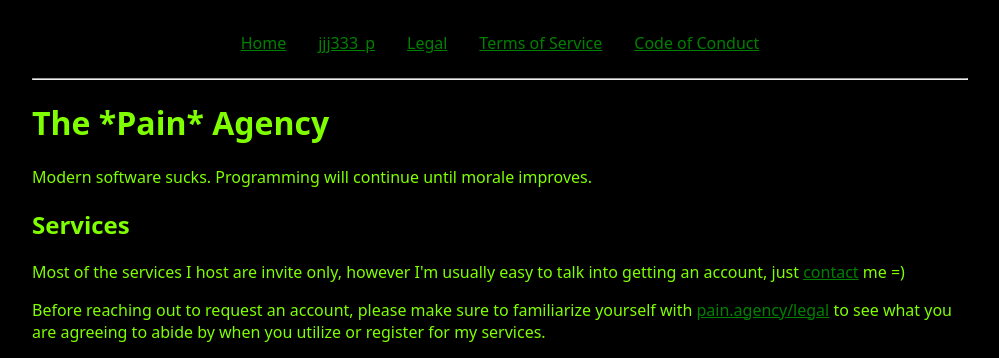
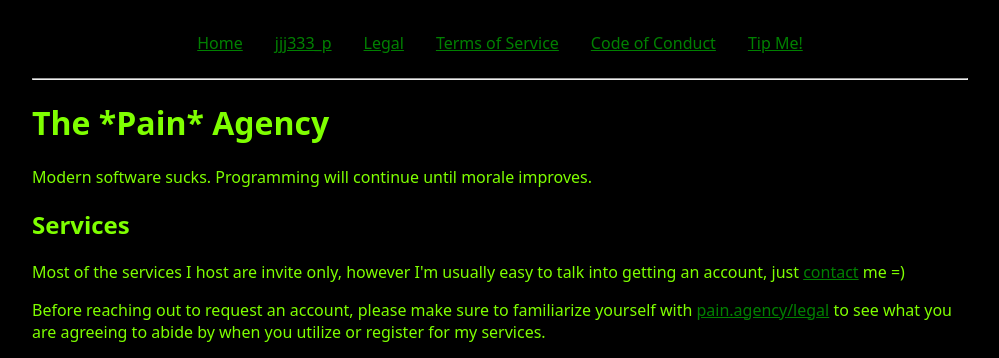
Before and after one commit to jjj333-p/pain.agency, an Eleventy site: page src/index.md in a window 1280 px wide. Shown: the top 358 px of the page, without its empty margins (140-1139 px from the left). Built offline with nearby package versions, Linux system fonts and the light colour scheme; Eleventy itself is replaced by a stand-in of ours; files that its build step writes are made by us from their sources.

Commit message:
add tip page to header

```diff
--- a/src/_includes/base.njk
+++ b/src/_includes/base.njk
@@ -49,6 +49,10 @@
             Code of Conduct
         </a>
 
+        <a href="/tip">
+            Tip Me!
+        </a>
+
     </div>
 
 </header>
```
Also changed, not shown: public/index.html (+4 -0 lines), public/jjj333_p/index.html (+4 -0 lines), public/legal/coc/index.html (+4 -0 lines), public/legal/index.html (+4 -0 lines), public/legal/tos/index.html (+4 -0 lines), public/tip/index.html (+4 -0 lines).
